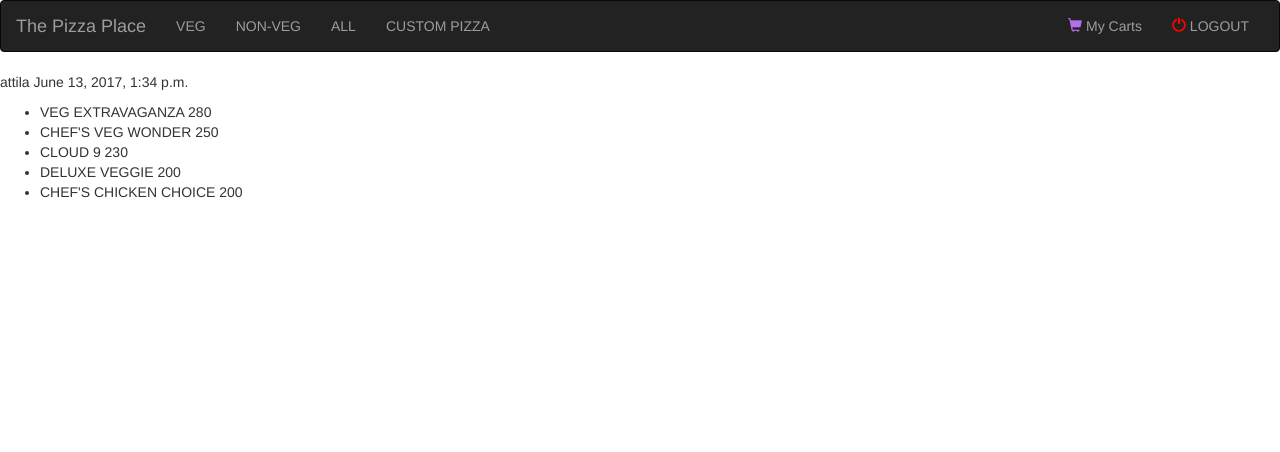
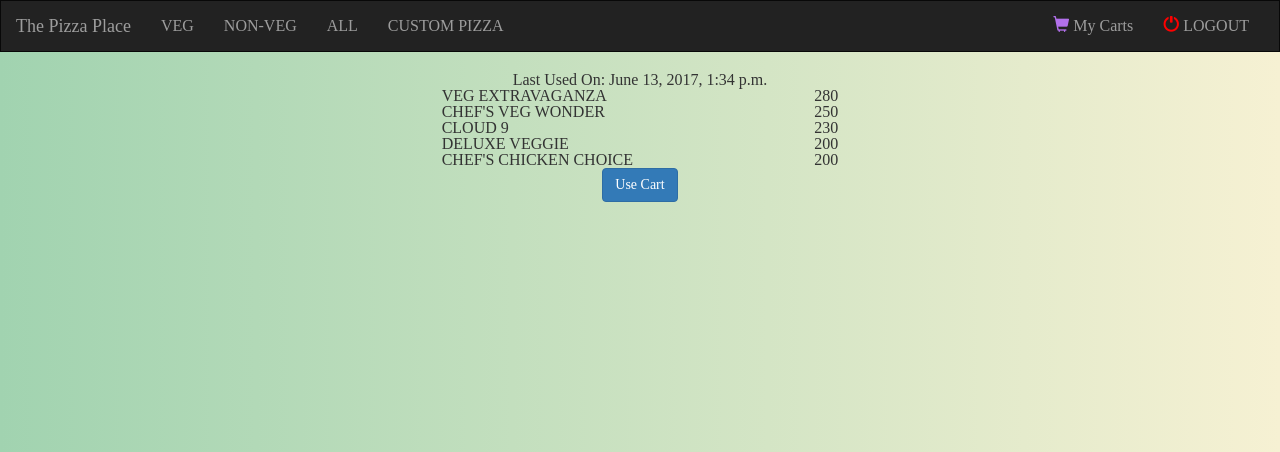
Before and after one commit to Attila03/Django-project, a Django app: page /ordersite/orderhistory/ in a window 1280 px wide. Shown: the top 452 px of the page. Run offline with Django 3.2, Linux system fonts and the light colour scheme; a user stored in the database is signed in; data comes from the database, SQL or seed files in the repository; both versions use the stored data as it was after the commit; some libraries are stand-ins or nearby versions.

```diff
--- a/ordersite/templates/ordersite/Orderhistory.html
+++ b/ordersite/templates/ordersite/Orderhistory.html
@@ -1,17 +1,29 @@
 {% extends 'ordersite/base.html' %}
+{% load static %}
+
+{% block customcss %}
+    <link type="text/css" rel="stylesheet" href="{% static 'css/basic.css' %}"/>
+{% endblock customcss %}
 
 {% block con %}
 
+<div class="container-fluid">
 {% for cart in carts %}
-     <p>{{cart.customer}} {{cart.last_modified}}</p>
-     <p>
-         <ul>
-        {% for pizza in cart.pizzas.all %}
-         <li>{{pizza.name}} {{pizza.cost}}</li>
-         {% endfor %}
-        </ul>
-     </p>
-
+    <div class="row">
+        <div class="col-xs-4 col-xs-offset-4">
+         <p class="text-center">Last Used On:  {{cart.last_modified}}</p>
+             <ul style="list-style: none">
+            {% for pizza in cart.pizzas.all %}
+             <li>
+                 {{pizza.name}}
+                <span class="pull-right">{{pizza.cost}}</span>
+            </li>
+             {% endfor %}
+            </ul>
+            <button type="button" class="btn btn-primary center-block">Use Cart</button>
+        </div>
+    </div>
 {% endfor %}
+</div>
 
 {% endblock con %}
--- a/ordersite/views.py
+++ b/ordersite/views.py
@@ -43,7 +43,7 @@ class AddToCartview(View):
 
 class Orderview(View):
 
-    def get(self, request,*args, **kwargs ):
+    def get(self, request, *args, **kwargs ):
         customer = request.user
         if not request.session.get('cart_created'):
             new_cart = Cart(customer=customer)
```
Also changed, not shown: ordersite/cart.py (+8 -3 lines), db.sqlite3.
